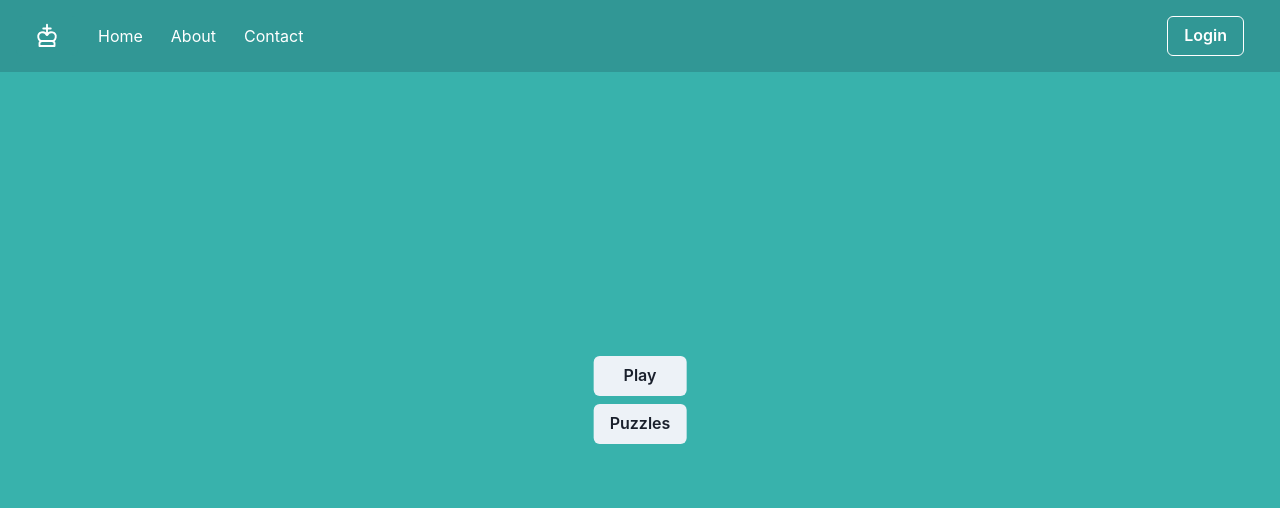
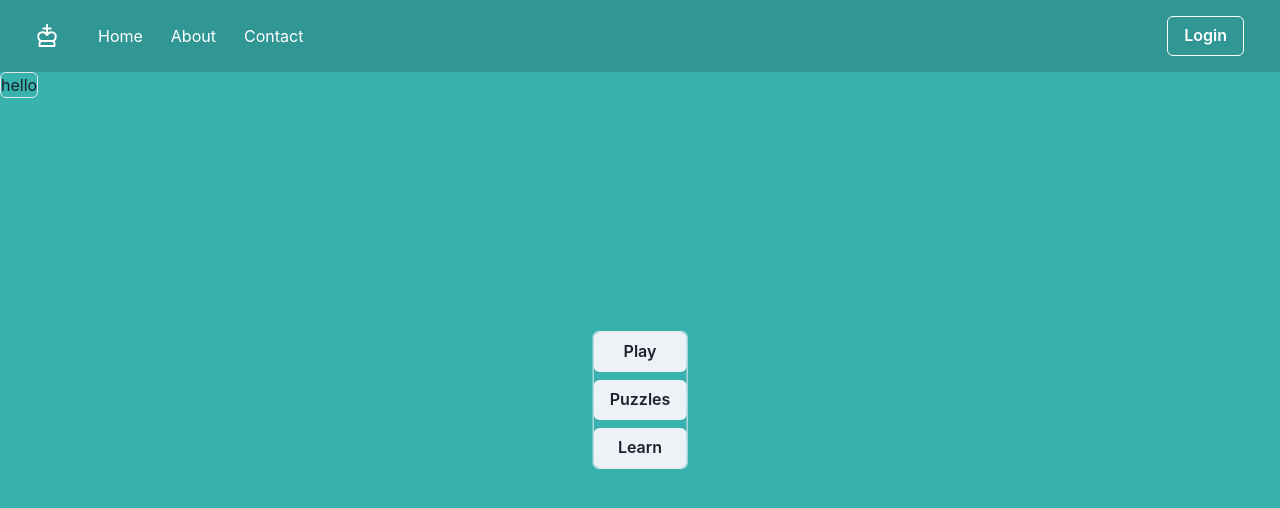
Before and after one commit to htripathi12/chess-nexus, a React (Create React App) app: page / in a window 1280 px wide. Shown: the top 508 px of the page. Built offline with nearby package versions, Linux system fonts and the light colour scheme.

Commit message:
adjusted buttons, need to fix box alignment

```diff
--- a/src/App.js
+++ b/src/App.js
@@ -6,8 +6,8 @@ function App() {
   return (
     <Router>
       <ChakraProvider>
+        <Box bg="teal.400" minHeight="100vh">
           {/*Navbar*/}
-        <Box bg="teal.400" minHeight="100vh">
           <Flex as="nav" bg="teal.500" color="white" p={4}>
             <Box>
               <Button as={RouterLink} to="/" bg="teal.500" _hover={{bg: "gray.700"}}>
@@ -35,22 +35,32 @@ function App() {
             <Spacer />
             <Box pr="5">
               <Button colorScheme="white" variant="outline" _hover={{ bg: "gray.700", color: "white" }}>
-                Login
+                <Link as={RouterLink} to="/login" sx={{_hover: {textDecoration: "none"}}}>Login</Link>
               </Button>
             </Box>
           </Flex>
+          {/*Container for the rest of the page*/}
+          <Flex>
+            <Box border="1px" borderColor="gray.200" borderRadius="md">
+              <Flex alignItems="flex-end" justifyContent="center" h="100%">
+                hello
+              </Flex>
+            </Box>
             {/*Play Actions*/}
-          <AbsoluteCenter>
+            <AbsoluteCenter  border="1px" borderColor="gray.200" borderRadius="md">
               <Flex direction="column">
                 <Button as={RouterLink} to="/play" mb="2">
                   Play
                 </Button>
-              <Button as={RouterLink} to="/puzzles">
+                <Button as={RouterLink} to="/puzzles" mb="2">
                   Puzzles
+                </Button>
+                <Button as={RouterLink} to="/learn">
+                  Learn
                 </Button>
               </Flex>
             </AbsoluteCenter>
-
+          </Flex>
         </Box>
       </ChakraProvider>
     </Router>
```
Lines whose indentation alone changed are shown as unchanged.
